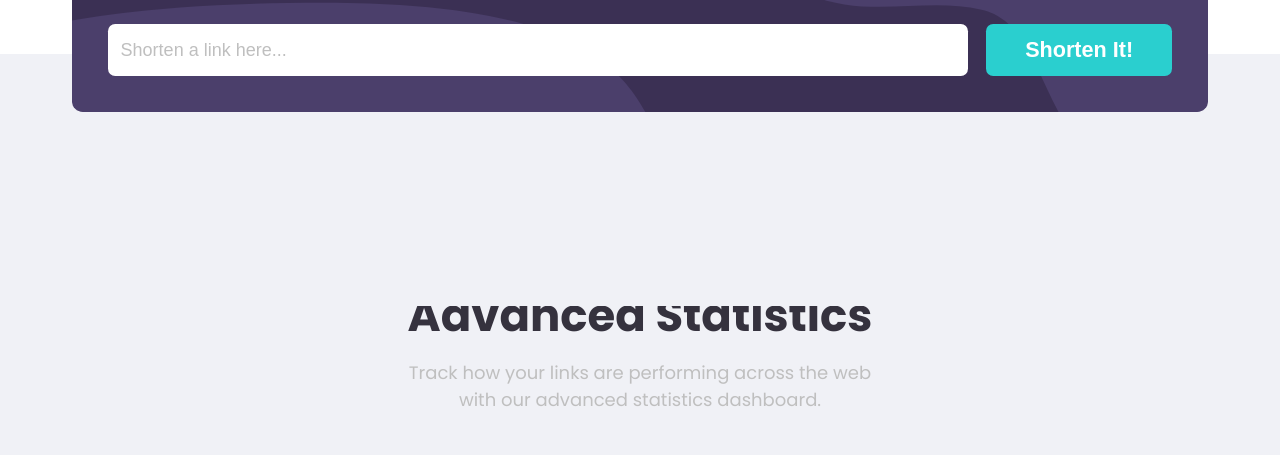
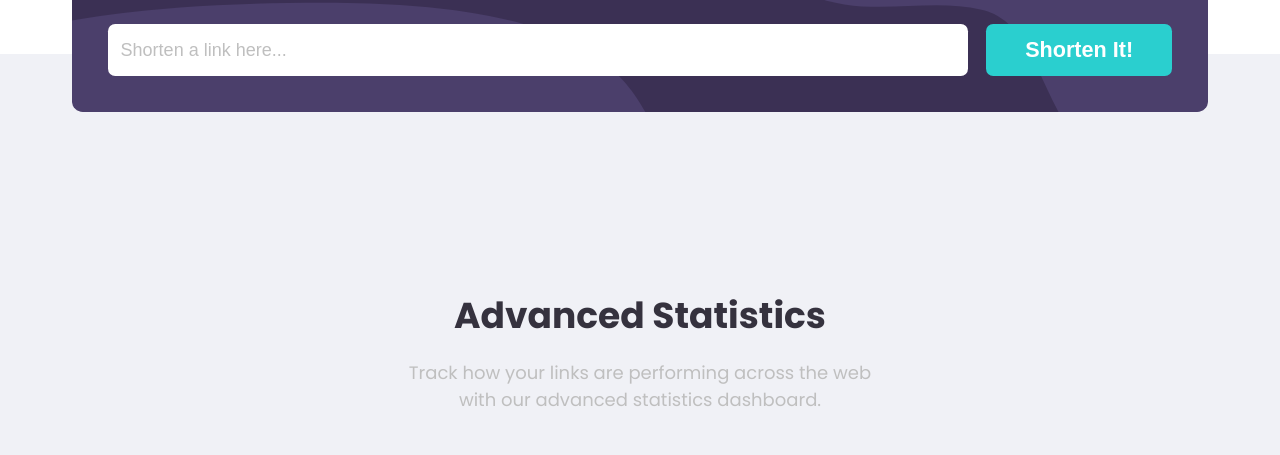
Before and after one commit to JonathanP4/Link-shortener, a website built with Parcel: page src/index.html in a window 1280 px wide. Shown: the part 750-1205 px from the top of the page. Built offline with nearby package versions, Linux system fonts and the light colour scheme.

Commit message:
Finished[?]

```diff
--- a/src/scss/main.scss
+++ b/src/scss/main.scss
@@ -376,7 +376,7 @@ div.hero {
       right: 0;
       top: 53%;
       z-index: 1;
-      height: 14rem;
+      height: 9rem;
    }
 }
 
@@ -467,7 +467,7 @@ div.hero {
          margin-bottom: 1rem;
 
          @include media(1040px) {
-            font-size: 2.5rem;
+            font-size: 2rem;
          }
       }
 
```
Also changed, not shown: dist/index.html, 4 other files.
